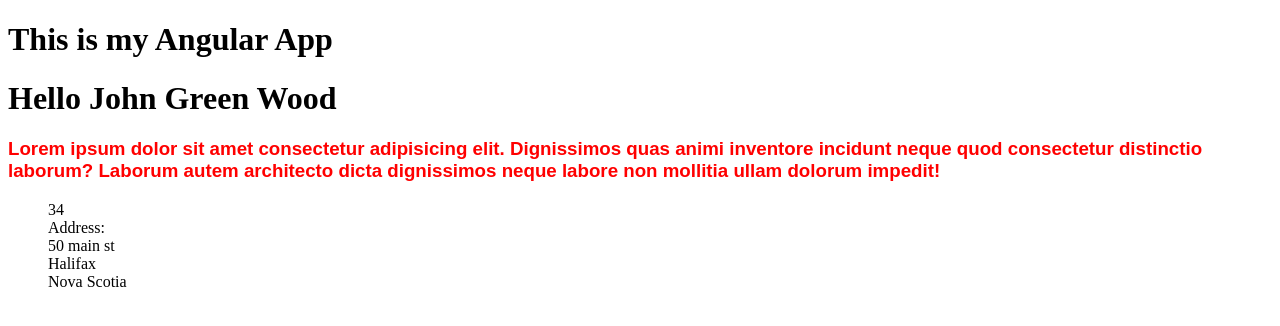
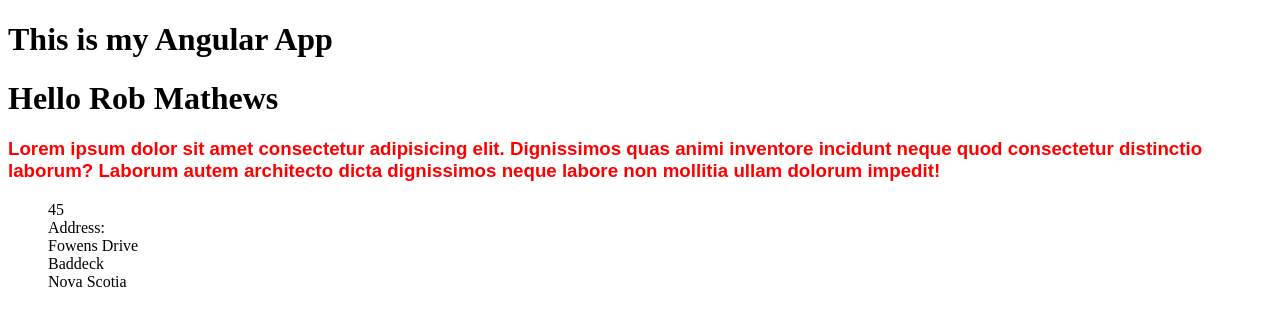
Before and after one commit to ajanes780/angularSetupnTesting, an Angular app: page / in a window 1280 px wide. Shown: the top 326 px of the page. Built offline with nearby package versions, Linux system fonts and the light colour scheme.

Commit message:
built a user interface modal

```diff
--- a/src/app/components/user/user.component.html
+++ b/src/app/components/user/user.component.html
@@ -1,4 +1,4 @@
-<h1>Hello {{ firstName }} {{ lastName }}</h1>
+<h1>Hello {{ user.firstName }} {{ user.lastName }}</h1>
 <h3>
   Lorem ipsum dolor sit amet consectetur adipisicing elit. Dignissimos quas
   animi inventore incidunt neque quod consectetur distinctio laborum? Laborum
@@ -7,10 +7,10 @@
 </h3>
 
 <ul>
-  <li>{{ age }}</li>
+  <li>{{ user.age }}</li>
   <li>Address:</li>
 
-  <li>{{ address.street }}</li>
-  <li>{{ address.city }}</li>
-  <li>{{ address.province }}</li>
+  <li>{{ user.address.street }}</li>
+  <li>{{ user.address.city }}</li>
+  <li>{{ user.address.province }}</li>
 </ul>
--- a/src/app/components/user/user.component.ts
+++ b/src/app/components/user/user.component.ts
@@ -1,4 +1,5 @@
 import { Component } from '@angular/core';
+import { User } from '../../models/User';
 
 @Component({
   selector: 'app-user',
@@ -7,28 +8,20 @@ import { Component } from '@angular/core';
 })
 export class UserComponent {
   // properties
-  firstName: string;
-  lastName: string;
-  age: number;
-  address;
+  user: User;
 
   //Methods that are run at the time the instance is created
   constructor() {
-    this.firstName = 'John';
-    this.lastName = 'Green Wood';
-    this.age = 34;
-    this.address = {
-      street: '50 main st',
-      city: 'Halifax',
-      province: 'Nova Scotia',
+    this.user = {
+      firstName: 'Rob',
+      lastName: 'Mathews',
+      age: 45,
+      address: {
+        street: 'Fowens Drive',
+        city: 'Baddeck',
+        province: 'Nova Scotia',
+        postalCode: 'B0E1B0',
+      },
     };
   }
-
-  sayHello() {
-    console.log(`Hello ${this.firstName}`);
-  }
-
-  hasBirthday() {
-    this.age += 1;
-  }
 }
--- /dev/null
+++ b/src/app/models/User.ts
@@ -0,0 +1,11 @@
+export interface User {
+  firstName: string;
+  lastName: string;
+  age: number;
+  address: {
+    street: string;
+    city: string;
+    province: string;
+    postalCode: string;
+  };
+}
```
